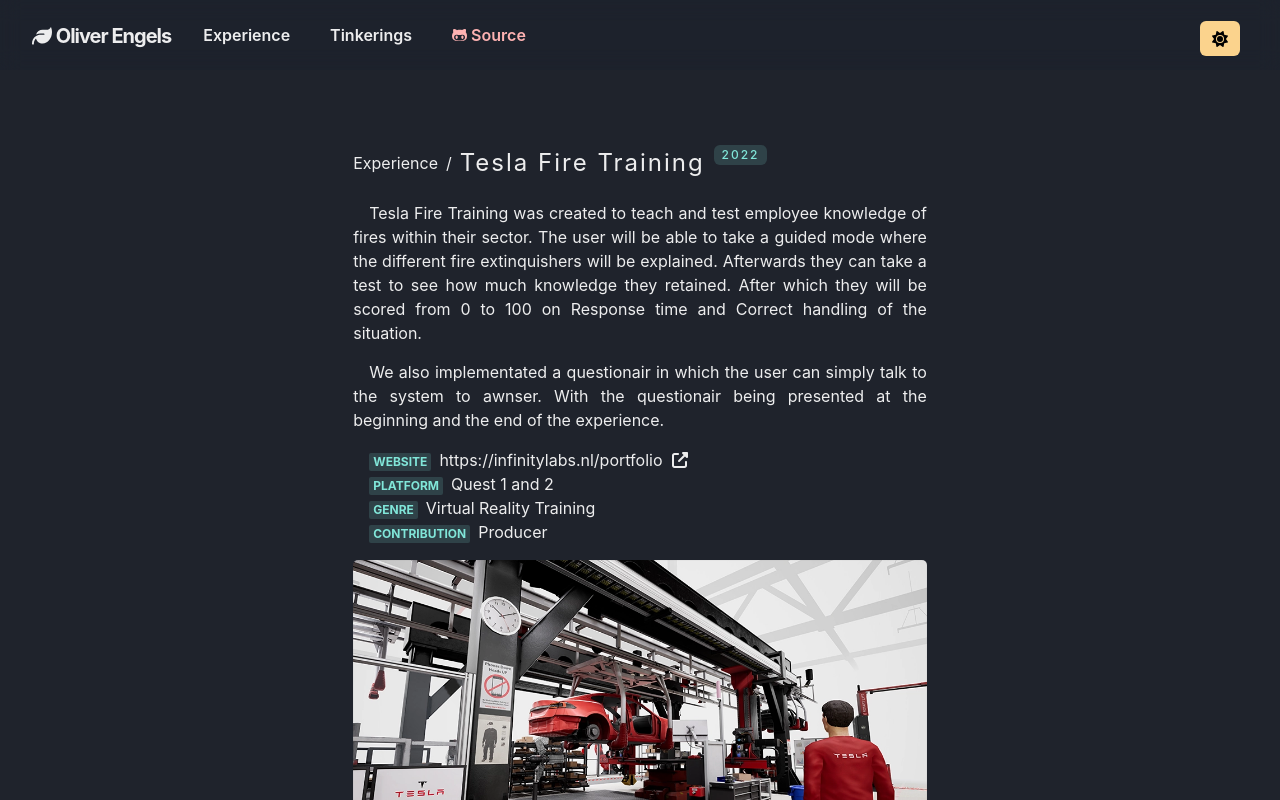
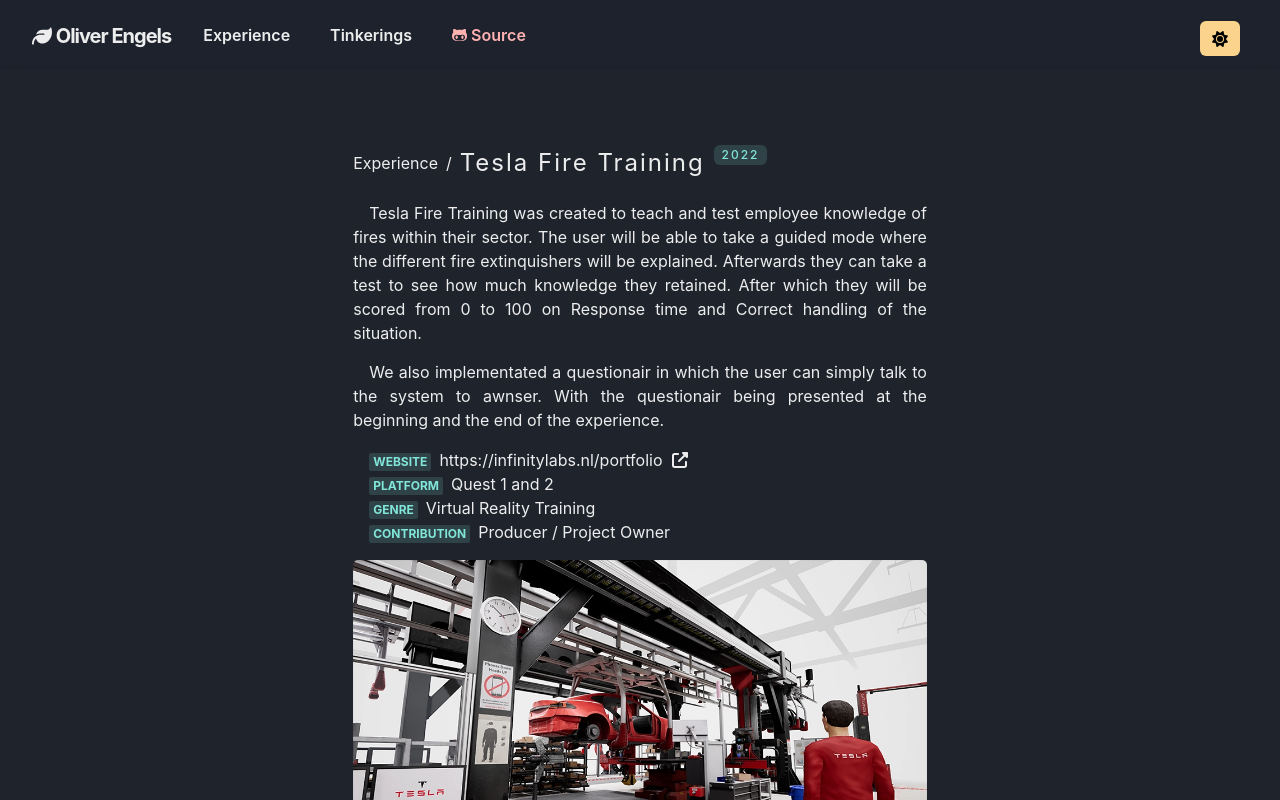
Before and after one commit to OliverEngels/digitaltinkerer-website, a Next.js app: page /articles/teslafiretraining in a window 1280 px wide. Shown: the top 800 px of the page. Built offline with nearby package versions, Linux system fonts and the light colour scheme.

Commit message:
edit(projects): small adjustments in text

```diff
--- a/pages/articles/aholdsafetytraining.tsx
+++ b/pages/articles/aholdsafetytraining.tsx
@@ -49,8 +49,8 @@
                             <Meta>Contribution</Meta>
                             <span>
                                 Project planning and scope triage to hand over
-                                to other producer after the project was on
-                                schedule again
+                                to other producer after the project was back on
+                                schedule
                             </span>
                         </ListItem>
                     </List>
--- a/pages/articles/teslafiretraining.tsx
+++ b/pages/articles/teslafiretraining.tsx
@@ -4,7 +4,6 @@
     Meta,
     Picture,
     Title,
-    Video,
     WebLink
 } from '../../components/article/article-elm'
 import P from '../../components/paragraph'
@@ -56,7 +55,7 @@
                         </ListItem>
                         <ListItem textAlign='left'>
                             <Meta>Contribution</Meta>
-                            <span>Producer</span>
+                            <span>Producer / Project Owner</span>
                         </ListItem>
                     </List>
                 </Segment>
```
